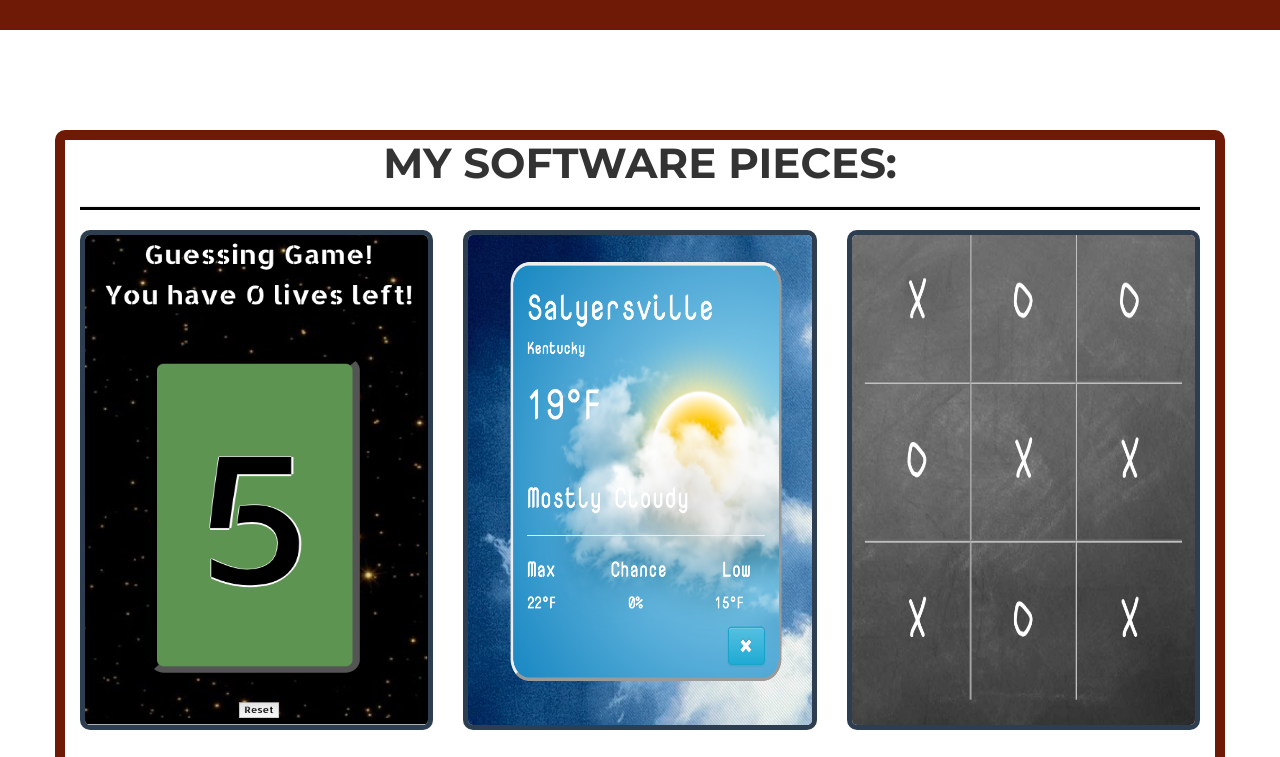
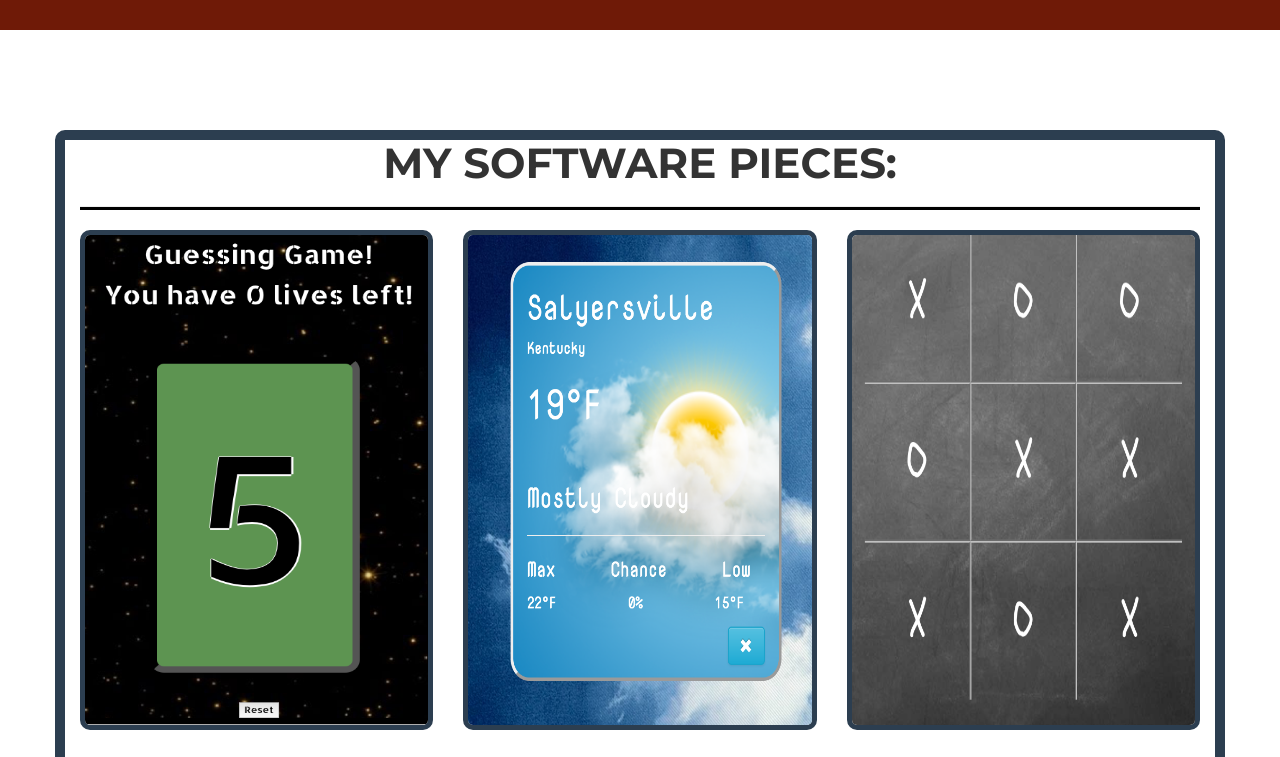
Before and after one commit to ChrisC1995/Personal_Portfolio, a website: page index.html in a window 1280 px wide. Shown: the part 620-1377 px from the top of the page. Drawn offline with nearby package versions, Linux system fonts and the light colour scheme.

Commit message:
Changed border color on software section

```diff
--- a/index.html
+++ b/index.html
@@ -83,7 +83,7 @@
 
     <!-- Portfolio Grid Section -->
     <section id="portfolio">
-        <div class="container" style="border:10px solid #6F1A07; border-radius: 10px;">
+        <div class="container" style="border:10px solid #2C3E50; border-radius: 10px;">
             <div class="row">
                 <div class="col-lg-12 text-center">
                     <h2>My Software Pieces:</h2>
```
